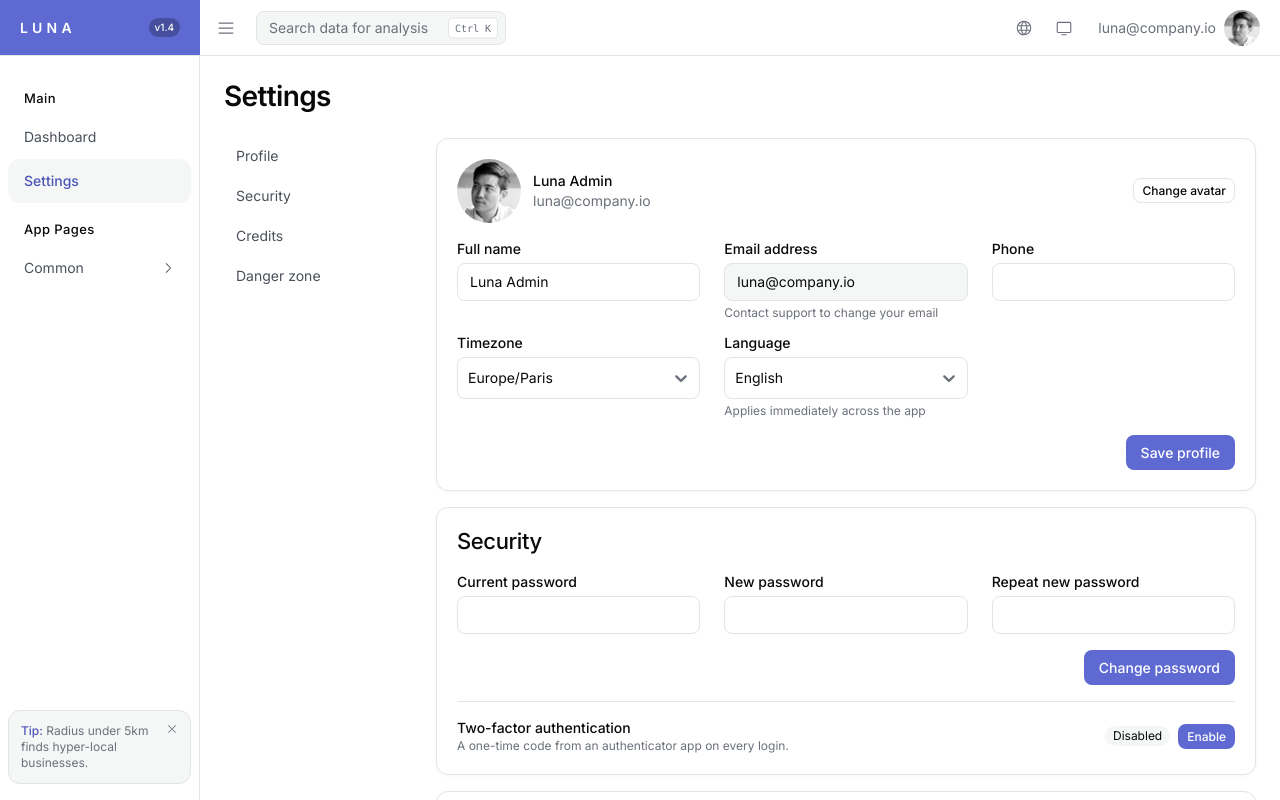
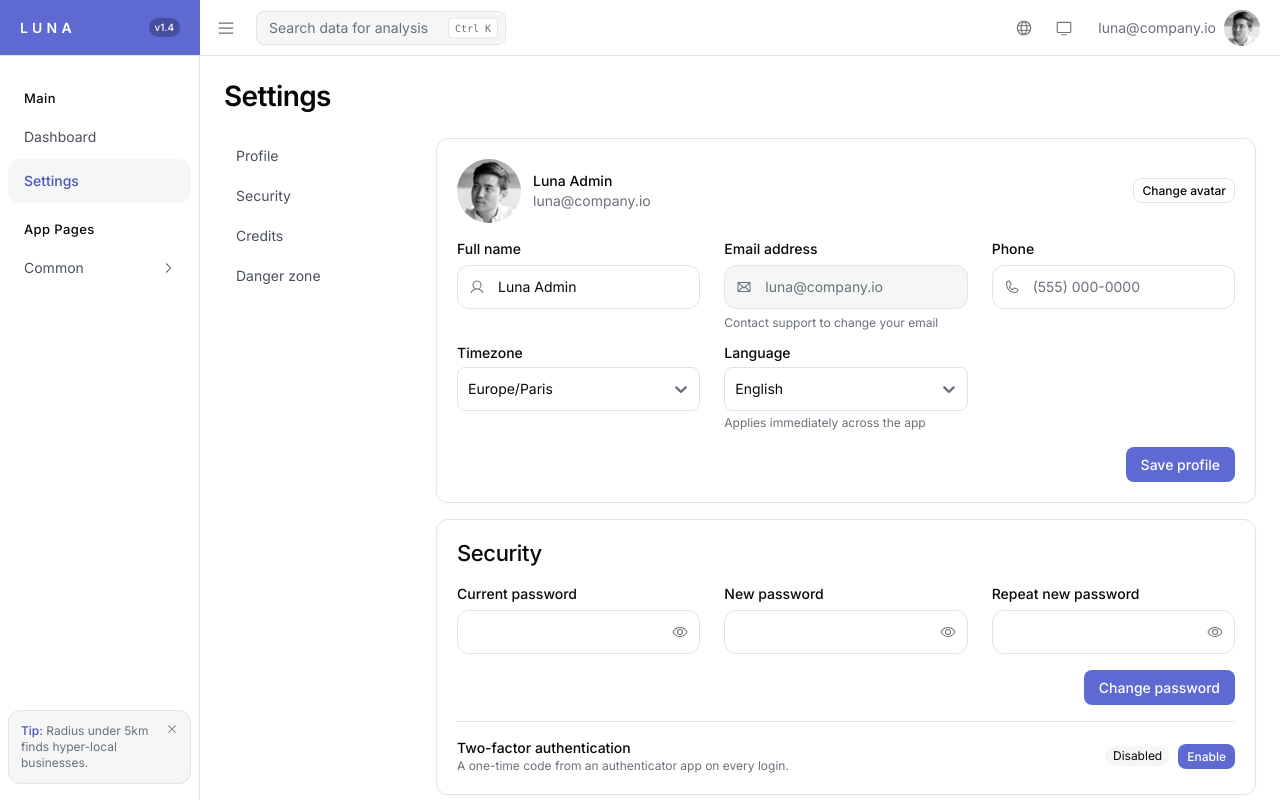
Before and after one commit to louischoleski/leadeasygen-app, a React (Vite) app: page /settings in a window 1280 px wide. Shown: the top 800 px of the page. Built offline with nearby package versions, Linux system fonts and the light colour scheme.

Commit message:
feat: add theme-aware Input component with formatting and validation

```diff
--- /dev/null
+++ b/src/components/Input.tsx
@@ -0,0 +1,159 @@
+import { Eye, EyeSlash, type Icon } from '@phosphor-icons/react'
+import { forwardRef, useCallback, useState } from 'react'
+import type { ChangeEvent, InputHTMLAttributes } from 'react'
+import { cn } from '../lib/cn'
+
+export type InputFormat = 'none' | 'phone' | 'credit-card'
+
+export interface InputProps extends Omit<InputHTMLAttributes<HTMLInputElement>, 'type'> {
+  label?: string
+  helperText?: string
+  error?: string
+  warning?: string
+  type?: 'text' | 'email' | 'password' | 'tel' | 'search' | 'url' | 'number'
+  iconLeft?: Icon
+  iconRight?: Icon
+  format?: InputFormat
+  containerClassName?: string
+}
+
+function formatPhone(value: string): string {
+  const digits = value.replace(/\D/g, '').slice(0, 10)
+  if (digits.length <= 3) return digits
+  if (digits.length <= 6) return `(${digits.slice(0, 3)}) ${digits.slice(3)}`
+  return `(${digits.slice(0, 3)}) ${digits.slice(3, 6)}-${digits.slice(6)}`
+}
+
+function formatCreditCard(value: string): string {
+  return value.replace(/\D/g, '').slice(0, 16).replace(/(\d{4})(?=\d)/g, '$1 ')
+}
+
+export const Input = forwardRef<HTMLInputElement, InputProps>(
+  (
+    {
+      label,
+      helperText,
+      error,
+      warning,
+      type = 'text',
+      iconLeft: IconLeft,
+      iconRight: IconRight,
+      format = 'none',
+      className,
+      containerClassName,
+      disabled,
+      onChange,
+      value,
+      ...props
+    },
+    ref,
+  ) => {
+    const [showPassword, setShowPassword] = useState(false)
+    const isPassword = type === 'password'
+    const inputType = isPassword ? (showPassword ? 'text' : 'password') : type
+
+    const handleChange = useCallback(
+      (e: ChangeEvent<HTMLInputElement>) => {
+        let nextValue = e.target.value
+
+        if (format === 'phone') nextValue = formatPhone(nextValue)
+        if (format === 'credit-card') nextValue = formatCreditCard(nextValue)
+
+        // A formatted value is written back natively so the re-dispatched input
+        // event reaches React with the final text exactly once
+        if (nextValue !== e.target.value) {
+          const native = Object.getOwnPropertyDescriptor(window.HTMLInputElement.prototype, 'value')
+          native?.set?.call(e.target, nextValue)
+          e.target.dispatchEvent(new Event('input', { bubbles: true }))
+          return
+        }
+
+        onChange?.(e)
+      },
+      [format, onChange],
+    )
+
+    const hasError = !!error
+    const hasWarning = !!warning && !hasError
+    const message = error || warning || helperText
+    const messageId = props.id && message ? `${props.id}-message` : undefined
+
+    const stateClasses = hasError
+      ? 'border-error focus:border-error focus:ring-error/20'
+      : hasWarning
+        ? 'border-warning focus:border-warning focus:ring-warning/20'
+        : 'border-hairline focus:border-primary focus:ring-primary/20'
+
+    return (
+      <div className={cn('w-full', containerClassName)}>
+        {label && (
+          <label htmlFor={props.id} className="mb-1.5 block text-sm font-medium text-ink">
+            {label}
+          </label>
+        )}
+
+        <div className="relative">
+          {IconLeft && (
+            <div className="pointer-events-none absolute top-1/2 left-3 -translate-y-1/2">
+              <IconLeft className="h-4 w-4 text-ink-subtle" aria-hidden="true" />
+            </div>
+          )}
+
+          <input
+            ref={ref}
+            type={inputType}
+            disabled={disabled}
+            value={value}
+            onChange={handleChange}
+            className={cn(
+              'w-full rounded-lg border bg-surface-1 text-ink transition-all',
+              'placeholder:text-ink-subtle',
+              'focus:ring-2 focus:outline-none',
+              'disabled:cursor-not-allowed disabled:bg-surface-2 disabled:text-ink-subtle',
+              IconLeft ? 'pl-10' : 'pl-3',
+              isPassword || IconRight ? 'pr-10' : 'pr-3',
+              'h-11 py-2.5',
+              stateClasses,
+              className,
+            )}
+            aria-invalid={hasError}
+            aria-describedby={messageId}
+            {...props}
+          />
+
+          {isPassword && (
+            <button
+              type="button"
+              onClick={() => setShowPassword((s) => !s)}
+              className="absolute top-1/2 right-3 -translate-y-1/2 cursor-pointer text-ink-subtle transition-colors hover:text-ink"
+              aria-label={showPassword ? 'Hide password' : 'Show password'}
+              tabIndex={-1}
+            >
+              {showPassword ? <EyeSlash className="h-4 w-4" /> : <Eye className="h-4 w-4" />}
+            </button>
+          )}
+
+          {IconRight && !isPassword && (
+            <div className="pointer-events-none absolute top-1/2 right-3 -translate-y-1/2">
+              <IconRight className="h-4 w-4 text-ink-subtle" aria-hidden="true" />
+            </div>
+          )}
+        </div>
+
+        {message && (
+          <p
+            id={messageId}
+            className={cn(
+              'mt-1.5 text-xs',
+              hasError ? 'text-error' : hasWarning ? 'text-warning' : 'text-ink-subtle',
+            )}
+          >
+            {message}
+          </p>
+        )}
+      </div>
+    )
+  },
+)
+
+Input.displayName = 'Input'
--- a/src/components/Select.tsx
+++ b/src/components/Select.tsx
@@ -14,7 +14,7 @@ export function Select<Option>(props: ReactSelectProps<Option, false>) {
           borderColor: state.isFocused ? 'var(--color-primary)' : 'var(--color-hairline)',
           borderWidth: '1px',
           borderRadius: '8px',
-          minHeight: '42px',
+          minHeight: '44px',
           boxShadow: state.isFocused ? '0 0 0 2px var(--color-primary-focus)' : 'none',
           '&:hover': {
             borderColor: 'var(--color-hairline-strong)',
--- a/src/index.css
+++ b/src/index.css
@@ -45,6 +45,7 @@
   --color-primary-focus: #5e69d1;
   --color-link: #4b55b8; /* darker than primary: lavender that passes AA as text on white and surface tints */
   --color-success: #1a7a31;
+  --color-warning: #b45309;
   --color-error: #b91c1c; /* deep enough to pass AA on error-tinted surfaces */
   --color-chart-1: #5e6ad2;
   --color-chart-1-fill: rgb(94 106 210 / 0.12);
@@ -71,6 +72,7 @@
   --color-primary-hover: #828fff;
   --color-link: #828fff;
   --color-success: #27a644;
+  --color-warning: #d97706;
   --color-error: #ef4444;
   --color-chart-1-fill: rgb(94 106 210 / 0.35);
   --color-chart-2-fill: rgb(122 127 173 / 0.35);
--- /dev/null
+++ b/src/lib/cn.ts
@@ -0,0 +1,3 @@
+export function cn(...classes: Array<string | false | null | undefined>) {
+  return classes.filter(Boolean).join(' ')
+}
--- a/src/pages/Settings.tsx
+++ b/src/pages/Settings.tsx
@@ -1,7 +1,9 @@
 import { useState } from 'react'
 import { Link } from 'react-router-dom'
 import { toast } from 'sonner'
+import { Envelope, Phone, User } from '@phosphor-icons/react'
 import profile from '../assets/profile.jpg'
+import { Input } from '../components/Input'
 import { Select } from '../components/Select'
 import { localeNames, locales, useLocale } from '../hooks/useLocale'
 import useLocalStorage from '../hooks/useLocalStorage'
@@ -50,25 +52,25 @@ function ProfileCard() {
         }}
       >
         <div className="mt-4 grid gap-x-6 gap-y-3 lg:grid-cols-2 xl:grid-cols-3">
-          <div>
-            <label className={labelClass} htmlFor="name">Full name</label>
-            <input type="text" defaultValue="Luna Admin" name="name" id="name" className="input" />
-          </div>
-          <div>
-            <label className={labelClass} htmlFor="email">Email address</label>
-            <input
-              type="email"
-              value="luna@company.io"
-              id="email"
-              disabled
-              className="input cursor-not-allowed bg-surface-2"
-            />
-            <p className="mt-1 text-xs text-ink-subtle">Contact support to change your email</p>
-          </div>
-          <div>
-            <label className={labelClass} htmlFor="phone">Phone</label>
-            <input type="tel" defaultValue="" name="phone" id="phone" className="input" />
-          </div>
+          <Input label="Full name" name="name" id="name" defaultValue="Luna Admin" iconLeft={User} />
+          <Input
+            label="Email address"
+            type="email"
+            id="email"
+            value="luna@company.io"
+            disabled
+            iconLeft={Envelope}
+            helperText="Contact support to change your email"
+          />
+          <Input
+            label="Phone"
+            name="phone"
+            id="phone"
+            type="tel"
+            format="phone"
+            iconLeft={Phone}
+            placeholder="(555) 000-0000"
+          />
           <div>
             <label className={labelClass} htmlFor="timezone">Timezone</label>
             <Select
@@ -121,18 +123,9 @@ function SecurityCard() {
         }}
       >
         <div className="mt-4 grid gap-x-6 gap-y-3 lg:grid-cols-2 xl:grid-cols-3">
-          <div>
-            <label className={labelClass} htmlFor="currentPassword">Current password</label>
-            <input type="password" required name="currentPassword" id="currentPassword" className="input" />
-          </div>
-          <div>
-            <label className={labelClass} htmlFor="newPassword">New password</label>
-            <input type="password" required name="newPassword" id="newPassword" className="input" />
-          </div>
-          <div>
-            <label className={labelClass} htmlFor="repeatPassword">Repeat new password</label>
-            <input type="password" required name="repeatPassword" id="repeatPassword" className="input" />
-          </div>
+          <Input label="Current password" type="password" required name="currentPassword" id="currentPassword" />
+          <Input label="New password" type="password" required name="newPassword" id="newPassword" />
+          <Input label="Repeat new password" type="password" required name="repeatPassword" id="repeatPassword" />
         </div>
         <div className="mt-4 flex justify-end">
           <button type="submit" className="btn btn-primary">Change password</button>
```
